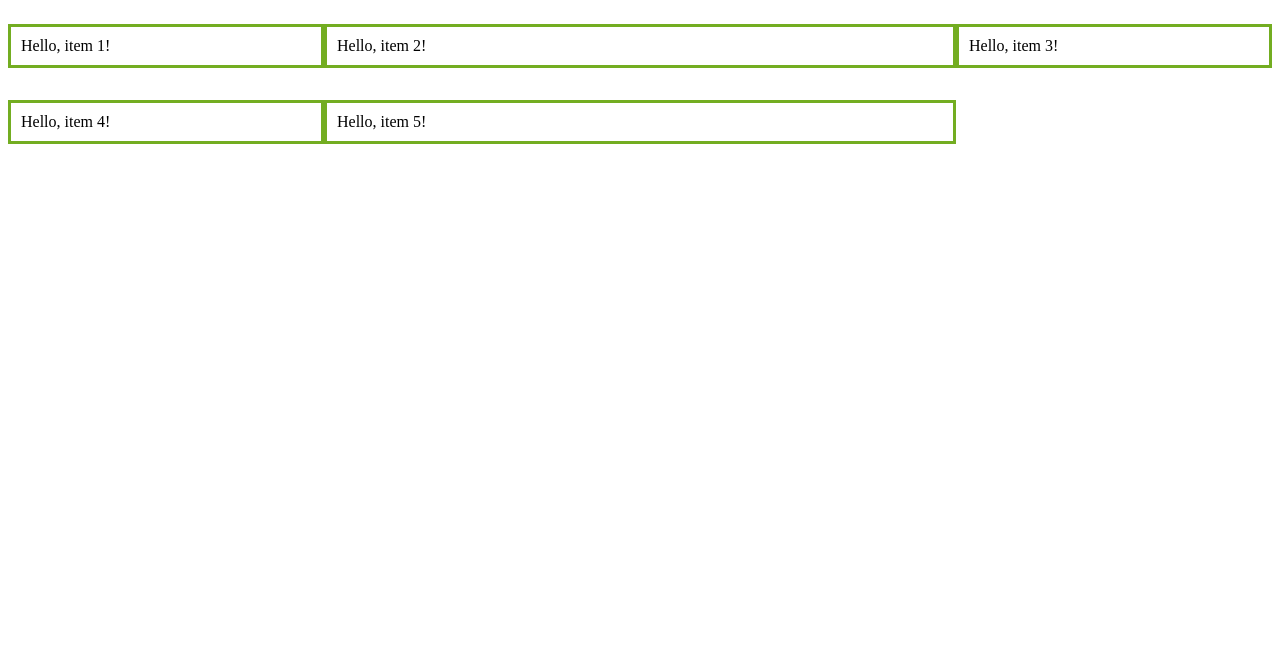
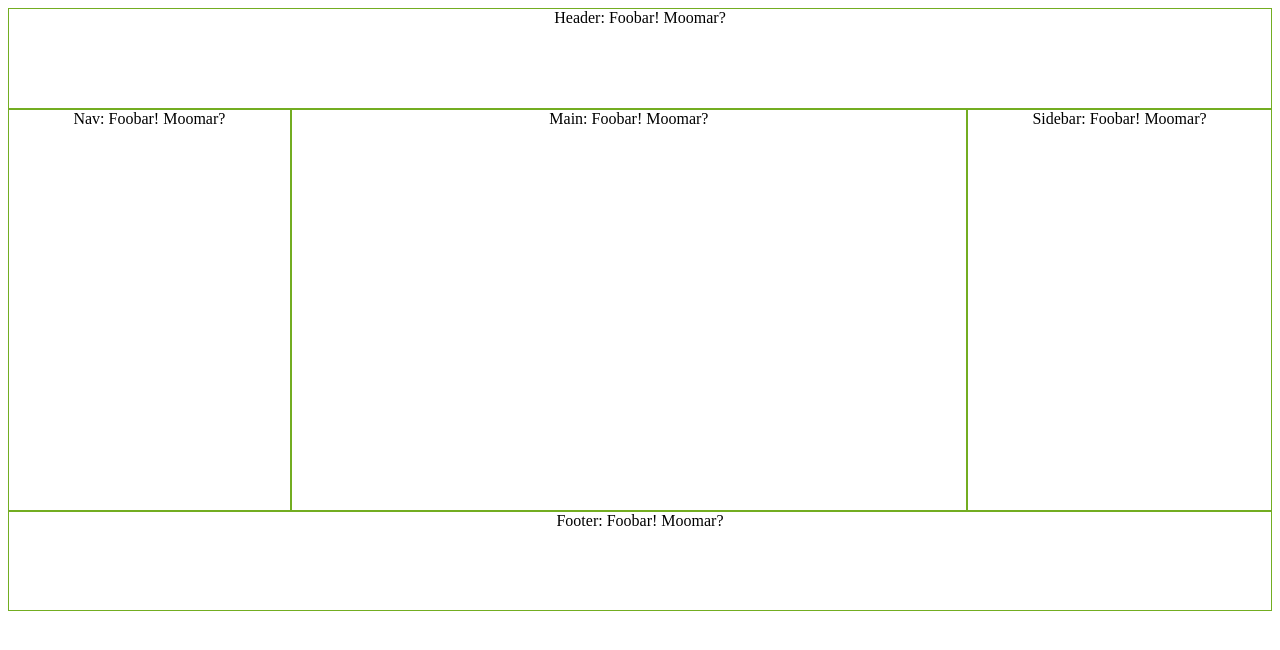
Before and after one commit to billtorcaso/www_billtorcaso_env, a Django app: template www_billtorcaso_org/templates/grid-layout.html in a window 1280 px wide. Shown: the top 650 px of the page. Run offline with Django 3.2, Linux system fonts and the light colour scheme; the template is opened without the code that fills it, so the values that code supplies are empty.

Commit message:
Basic HOME page layout is good.  Various experiments left in the code.

```diff
--- a/www_billtorcaso_org/templates/base.html
+++ b/www_billtorcaso_org/templates/base.html
@@ -25,9 +25,8 @@
         {% endblock %}
     </head>
 
-    <body class="{% block body_class %}{% endblock %}"
-          style="background-color:#ffeed3;border: 3px solid #73AD21;">
-        {% wagtailuserbar %}
+    <body style="background-color:#FFEED3; border: 3px solid #73AD21;">
+        {#{% wagtailuserbar %}#}
 
         {% block content %}{% endblock %}
 
--- a/www_billtorcaso_org/templates/grid-layout.html
+++ b/www_billtorcaso_org/templates/grid-layout.html
@@ -8,23 +8,47 @@
         <meta name="viewport" content="width=device-width, initial-scale=1" />
         <link rel="stylesheet" type="text/css" href="">
         <style>
-        .grid121 {
-          display: grid;
-          grid-template-columns: 1fr 2fr 1fr;
-        }
-        .bounded-p {
-            border: 3px solid #73AD21;
-            padding: 10px;
-        }
+            .item-header {
+              grid-area: header;
+              border: 1px solid #73AD21;
+            }
+            .item-main {
+              grid-area: main;
+              border: 1px solid #73AD21;
+            }
+            .item-nav {
+              grid-area: nav;
+              border: 1px solid #73AD21;
+            }
+            .item-sidebar {
+              grid-area: sidebar;
+              border: 1px solid #73AD21;
+              height: 400px;
+            }
+            .item-footer {
+              grid-area: footer;
+              border: 1px solid #73AD21;
+            }
+
+            .container {
+              display: grid;
+              <!--grid-template-columns: 50px 50px 50px 50px;-->
+              grid-template-columns: 1fr 1fr 1fr 1fr 1fr 1fr;
+              grid-template-rows: 1fr 4fr 1fr;
+              grid-template-areas:
+                "header header header header header header"
+                "nav main main main main sidebar"
+                "footer footer footer footer footer footer";
+            }
         </style>
     </head>
-    <body>
-        <div class="grid121">
-            <p class="bounded-p">Hello, item 1!</p>
-            <p class="bounded-p">Hello, item 2!</p>
-            <p class="bounded-p">Hello, item 3!</p>
-            <p class="bounded-p">Hello, item 4!</p>
-            <p class="bounded-p">Hello, item 5!</p>
-        </div>
+    <body align="center">
+        <div class="container" align="center">
+            <div class="item-header">Header: Foobar! Moomar?</div>
+            <div class="item-nav">Nav: Foobar! Moomar?</div>
+            <div class="item-main">Main: Foobar! Moomar?</div>
+            <div class="item-sidebar">Sidebar: Foobar! Moomar?</div>
+            <div class="item-footer">Footer: Foobar! Moomar?</div>
+            </div>
     </body>
 </html>
```
Also changed, not shown: home/templates/home/home_page.html (+8 -13 lines), www_billtorcaso_org/static/css/www_billtorcaso_org.css (+45 -8 lines).
